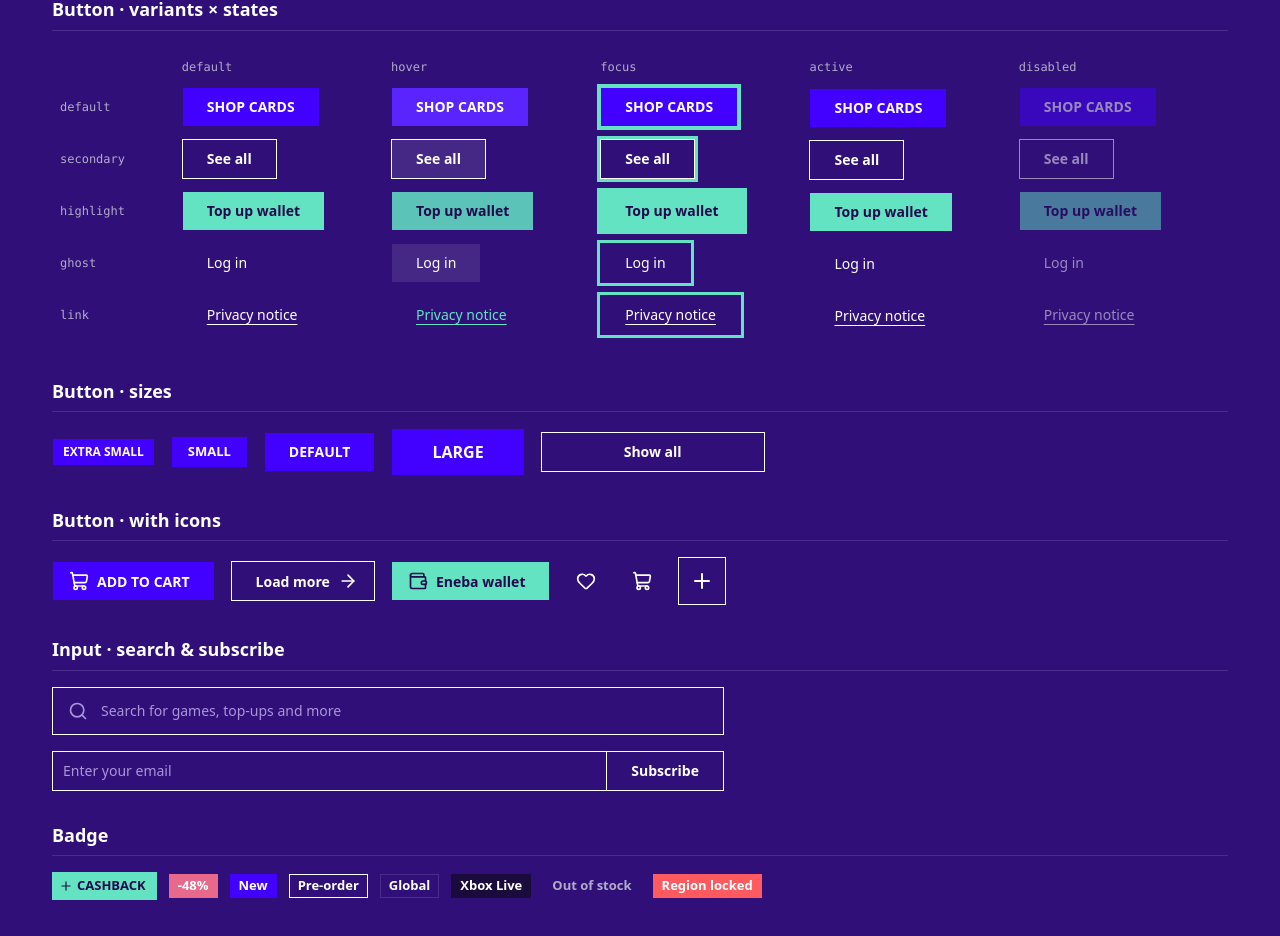
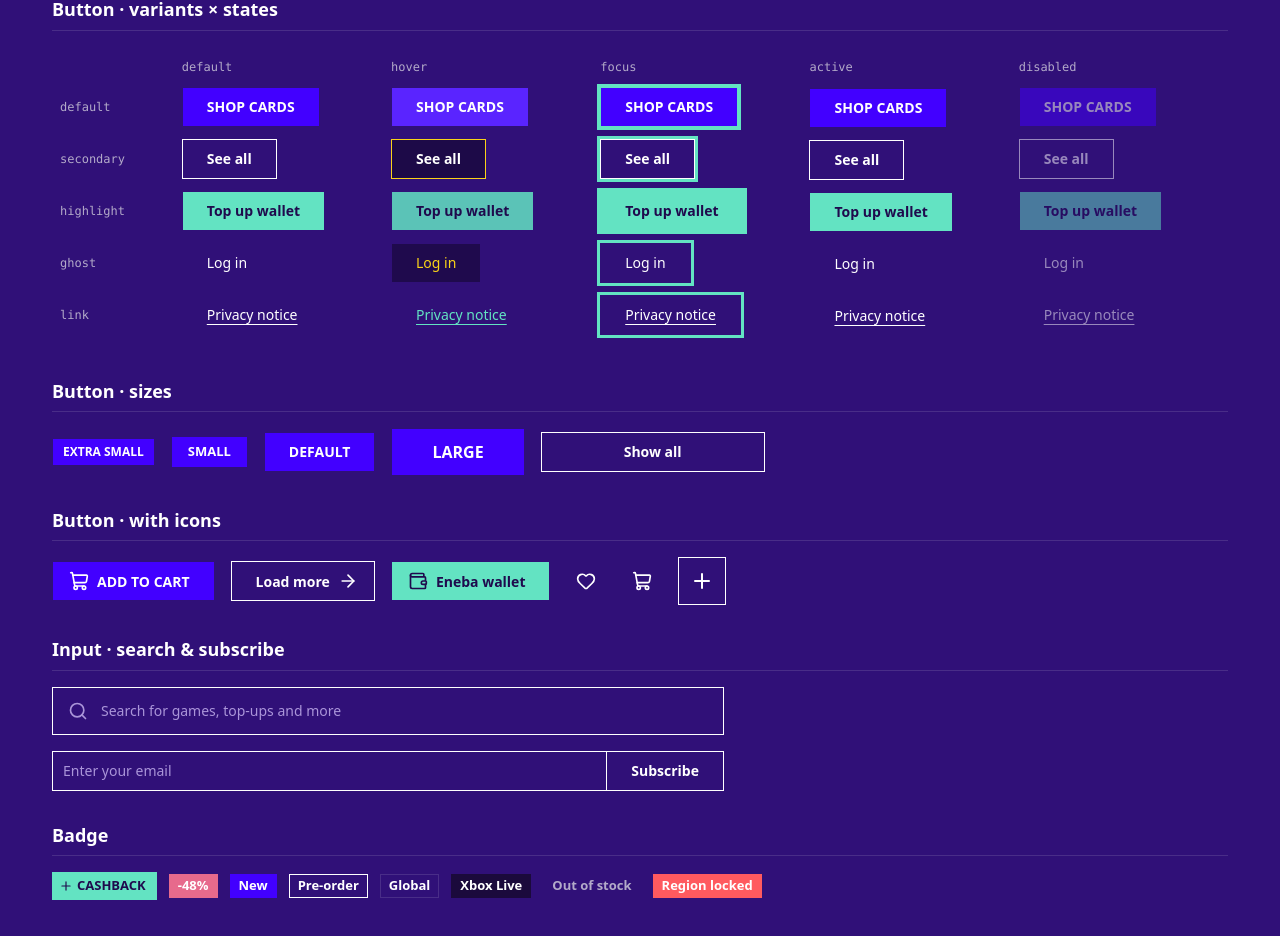
Before and after one commit to tedd1y/eneba-fe, a React (Vite) app: page /styleguide in a window 1280 px wide. Shown: the part 2515-3451 px from the top of the page. Built offline with nearby package versions, Linux system fonts and the light colour scheme.

Commit message:
button color changes

```diff
--- a/src/components/ui/button.tsx
+++ b/src/components/ui/button.tsx
@@ -10,17 +10,17 @@ const buttonVariants = cva(
         /** Solid electric violet — hero CTAs ("Shop cards"). */
         default:
           "bg-primary text-primary-foreground uppercase hover:bg-primary-hover",
-        /** White outline on purple — "See all", "Load more", "Subscribe". */
+        /** White outline, gold border + darkened fill on hover — "See all", "Load more", "Subscribe". */
         secondary:
-          "border-border-strong bg-secondary text-secondary-foreground hover:bg-secondary-hover aria-expanded:bg-secondary-hover",
+          "border-border-strong bg-secondary text-secondary-foreground hover:border-attention hover:bg-secondary-hover aria-expanded:border-attention aria-expanded:bg-secondary-hover",
         outline:
-          "border-border-strong bg-secondary text-secondary-foreground hover:bg-secondary-hover aria-expanded:bg-secondary-hover",
+          "border-border-strong bg-secondary text-secondary-foreground hover:border-attention hover:bg-secondary-hover aria-expanded:border-attention aria-expanded:bg-secondary-hover",
         /** Mint accent — cashback / wallet actions. */
         highlight:
           "bg-highlight text-highlight-foreground hover:bg-highlight/85",
-        /** Icon-only header actions, menu rows. */
+        /** Header links, menu rows: gold text on a deep fill. Icon-only sizes get the gold, no fill. */
         ghost:
-          "font-medium text-foreground hover:bg-secondary-hover aria-expanded:bg-secondary-hover",
+          "font-medium text-foreground hover:bg-ghost-hover hover:text-attention aria-expanded:bg-ghost-hover aria-expanded:text-attention",
         destructive:
           "bg-destructive text-foreground hover:bg-destructive/85 focus-visible:ring-destructive/40",
         link: "font-medium text-foreground underline underline-offset-4 hover:text-highlight",
@@ -44,6 +44,13 @@ const buttonVariants = cva(
         "icon-lg": "size-12 [&_svg:not([class*='size-'])]:size-6",
       },
     },
+    compoundVariants: [
+      {
+        variant: "ghost",
+        size: ["icon", "icon-xs", "icon-sm", "icon-lg"],
+        className: "hover:bg-transparent aria-expanded:bg-transparent",
+      },
+    ],
     defaultVariants: {
       variant: "default",
       size: "default",
--- a/src/globals.css
+++ b/src/globals.css
@@ -47,7 +47,8 @@
   --primary-hover: #5a24ff;
   --secondary: transparent; /* white-outline buttons ("See all", "Load more") */
   --secondary-foreground: #ffffff;
-  --secondary-hover: rgb(255 255 255 / 10%);
+  --secondary-hover: rgb(0 0 0 / 40%); /* darkens whatever surface the outline button sits on */
+  --ghost-hover: #1f0a4d; /* ghost button hover fill (text turns --attention) */
 
   /* Text */
   --muted: #301078;
@@ -126,6 +127,7 @@
   --color-secondary: var(--secondary);
   --color-secondary-foreground: var(--secondary-foreground);
   --color-secondary-hover: var(--secondary-hover);
+  --color-ghost-hover: var(--ghost-hover);
   --color-muted: var(--muted);
   --color-muted-foreground: var(--muted-foreground);
   --color-placeholder: var(--placeholder);
```
